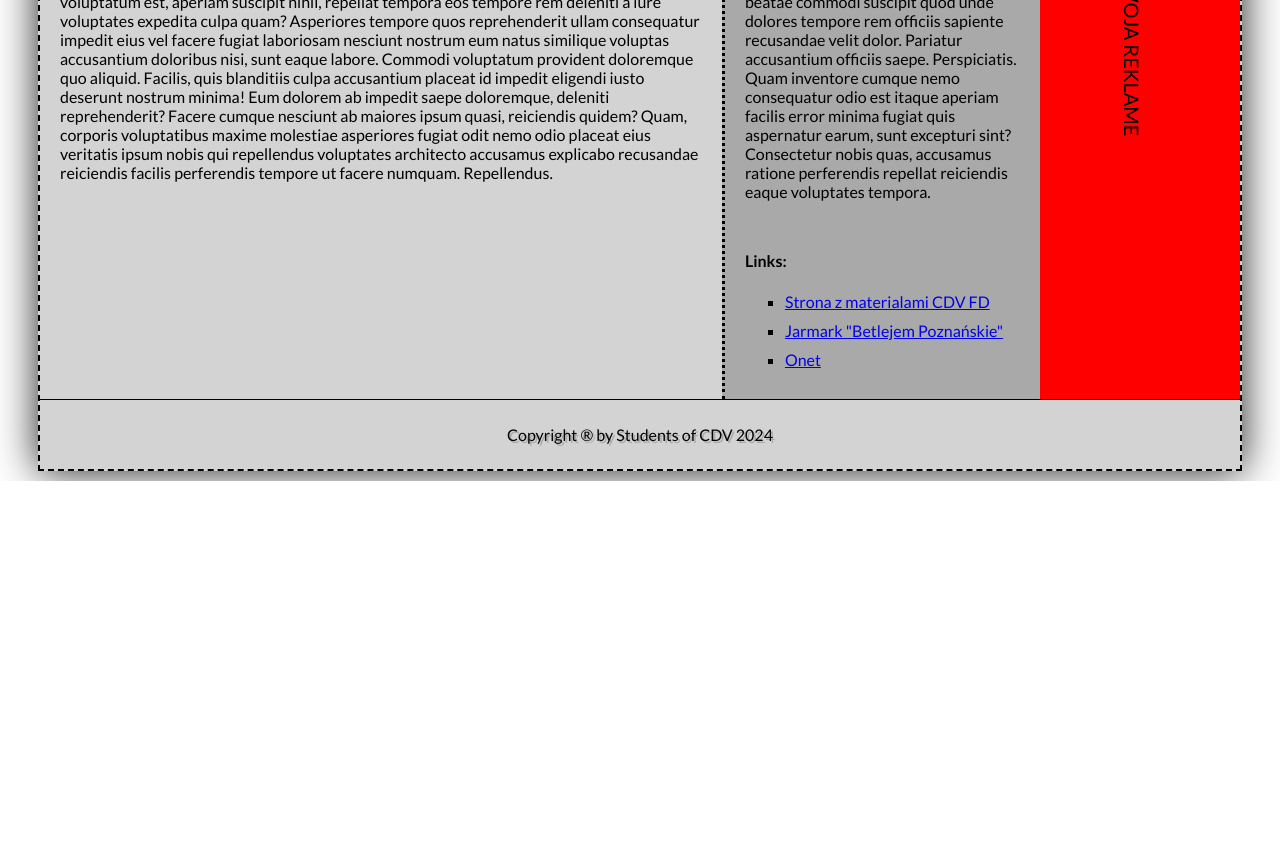
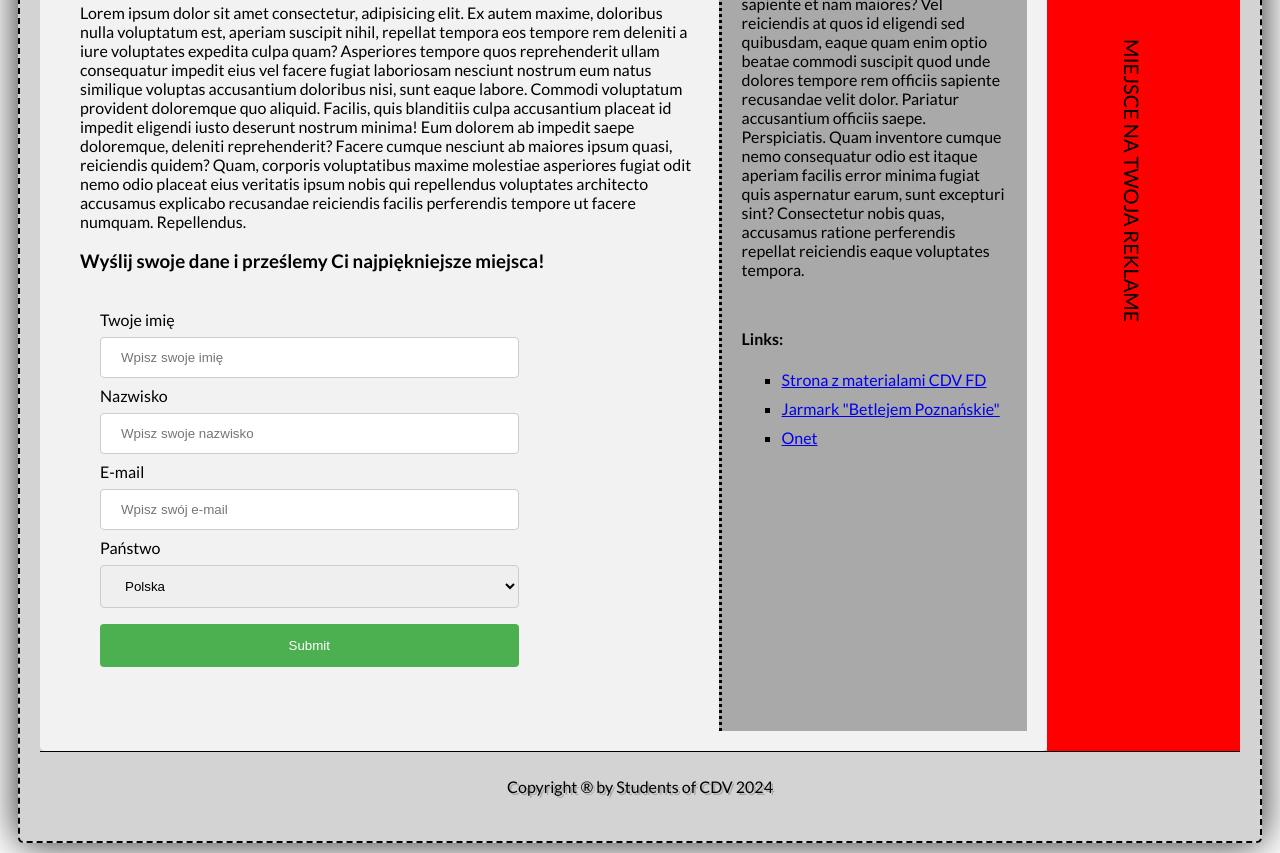
Before and after one commit to Kowal546/CDVteam3, a plain HTML site: page index.html in a window 1280 px wide. Shown: the part 825-1678 px from the top of the page. Before the commit the page ends 1306 px from the top, so only its background shows below. Drawn offline with Linux system fonts and the light colour scheme.

Commit message:
Dodanie formularza

```diff
--- a/index.html
+++ b/index.html
@@ -6,6 +6,38 @@
     <link href="css/style.css" rel="stylesheet" />
     <script src="script.js"></script>
     <title>Miniprojekt</title>
+    <style>
+      input[type=text], select {
+        width: 100%;
+        padding: 12px 20px;
+        margin: 8px 0;
+        display: inline-block;
+        border: 1px solid #ccc;
+        border-radius: 4px;
+        box-sizing: border-box;
+      }
+
+      input[type=submit] {
+        width: 100%;
+        background-color: #4CAF50;
+        color: white;
+        padding: 14px 20px;
+        margin: 8px 0;
+        border: none;
+        border-radius: 4px;
+        cursor: pointer;
+      }
+
+      input[type=submit]:hover {
+        background-color: #45a049;
+      }
+
+      div {
+        border-radius: 5px;
+        background-color: #f2f2f2;
+        padding: 20px;
+      }
+      </style>
   </head>
   <body>
     <div id="container">
@@ -59,6 +91,30 @@
               placeat eius veritatis ipsum nobis qui repellendus voluptates
               architecto accusamus explicabo recusandae reiciendis facilis
               perferendis tempore ut facere numquam. Repellendus.
+
+              <h3>Wyślij swoje dane i prześlemy Ci najpiękniejsze miejsca! </h3>
+
+              <div>
+                <form action="/action_page.php">
+                  <label for="fname">Twoje imię</label>
+                  <input type="text" id="fname" name="firstname" placeholder="Wpisz swoje imię">
+
+                  <label for="lname">Nazwisko</label>
+                  <input type="text" id="lname" name="lastname" placeholder="Wpisz swoje nazwisko">
+
+                  <label for="mail">E-mail</label>
+                  <input type="text" id="mail" name="mail" placeholder="Wpisz swój e-mail">
+
+                  <label for="country">Państwo</label>
+                  <select id="country" name="country">
+                    <option value="polska">Polska</option>
+                    <option value="niemcy">Niemcy</option>
+                    <option value="grecja">Grecja</option>
+                  </select>
+
+                  <input type="submit" value="Submit">
+                </form>
+              </div>
             </p>
           </article>
           <aside>
```
